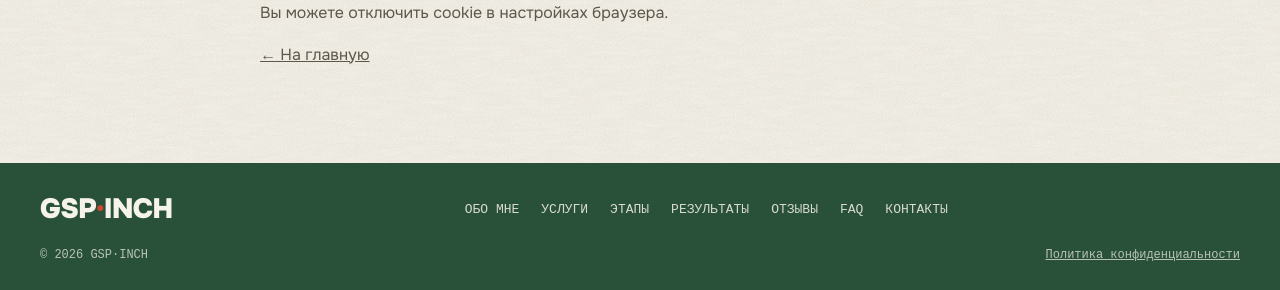
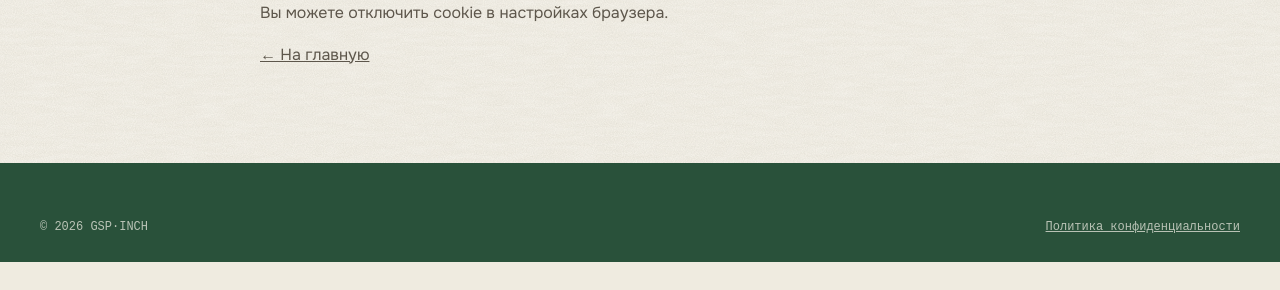
Before and after one commit to gspinch/gsp-inch, a Node server app: page /privacy in a window 1280 px wide. Shown: the part 989-1279 px from the top of the page. After the commit the page ends 1251 px from the top, so only its background shows below. Run offline with Node 20, Linux system fonts and the light colour scheme; data comes from the database, SQL or seed files in the repository; some libraries are stand-ins or nearby versions; some web fonts are replaced.

Commit message:
Футер: убраны логотип и меню, копирайт крупнее без подложки
Co-Authored-By: Claude Opus 5.5 <noreply@anthropic.com>
Claude-Session: https://claude.ai/code/session_01Hf4Tu61VVmw8gwn6W5pN6k

```diff
--- a/public/css/style.css
+++ b/public/css/style.css
@@ -602,13 +602,11 @@ button { font: inherit; color: inherit; }
 .letter { box-shadow: 0 34px 60px -28px rgba(20,45,90,.55); }
 .letter__hb { z-index: 3; }
 .scene .footer { color: #1f2c44; padding: 40px 0 18px; }
-.scene .footer__inner, .scene .footer__bottom { background: rgba(253,250,242,.86); backdrop-filter: blur(6px); -webkit-backdrop-filter: blur(6px); border-radius: 16px; padding: 18px 24px; }
-.scene .footer__bottom { margin-top: 10px; }
+.scene .footer__bottom { margin-top: 0; padding-block: 18px; font: 600 16px/1.4 var(--grotesk); color: #fff; text-shadow: 0 1px 3px rgba(0,0,0,.55), 0 0 18px rgba(0,0,0,.35); }
+.scene .footer__bottom a { color: #fff; text-underline-offset: 4px; }
 .scene .footer { padding-top: clamp(300px, 34vw, 520px); }
 .scene .footer__nav a { opacity: .9; }
 .scene .footer__nav a:hover { color: var(--red); opacity: 1; }
-.scene .footer__bottom { opacity: 1; color: #1f2c44; }
-.scene .footer__bottom a { color: inherit; }
 @media (max-width: 640px) {
   .scene { background-size: 260px 260px, cover; background-position: 0 0, 45% bottom; }
   .scene .footer { padding-top: 300px; }
--- a/views/partials/footer.ejs
+++ b/views/partials/footer.ejs
@@ -1,20 +1,4 @@
 <footer class="footer">
-  <div class="container footer__inner">
-    <a href="<%= base %>" class="logo">
-      <span class="logo__mark">GSP<i>·</i>INCH</span>
-    </a>
-    <nav class="footer__nav" aria-label="<%= t('footer_menu') %>">
-      <a href="<%= base %>#about"><%= t('nav_about') %></a><a href="<%= base %>#services"><%= t('nav_services') %></a><a href="<%= base %>#steps"><%= t('nav_steps') %></a>
-      <a href="<%= base %>#results"><%= t('nav_results') %></a><a href="<%= base %>#reviews"><%= t('nav_reviews') %></a><a href="<%= base %>#faq"><%= t('nav_faq') %></a><a href="<%= base %>#contacts"><%= t('nav_contacts') %></a>
-    </nav>
-    <div class="socials">
-      <% [['telegram','Telegram'],['instagram','Instagram'],['tiktok','TikTok'],['youtube','YouTube'],['whatsapp','WhatsApp']].forEach(([k, label]) => {
-           if (s[k] && s[k] !== 'https://t.me/') { %>
-        <a href="<%= s[k] %>" target="_blank" rel="noopener" aria-label="<%= label %>" data-goal="social_<%= k %>"><%- icon(k) %></a>
-      <% } }) %>
-      <% if (s.email) { %><a href="mailto:<%= s.email %>" aria-label="E-mail"><%- icon('mail') %></a><% } %>
-    </div>
-  </div>
   <div class="container footer__bottom">
     <span>© <%= new Date().getFullYear() %> GSP·INCH</span>
     <a href="/privacy"><%= t('privacy') %></a>
```
